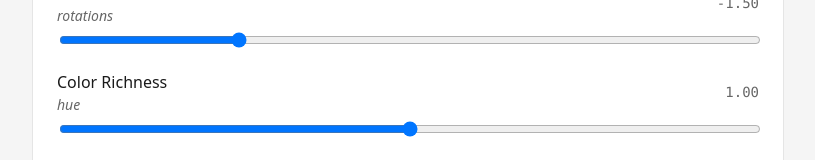
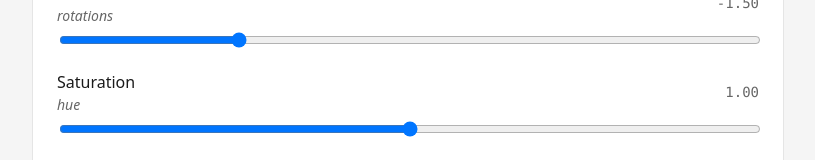
Before and after one commit to obangpub/cubehelix-studio, a React (Vite) app in the folder apps/web/: page / in a window 1280 px wide. Shown: the part 273-433 px from the top of the page, without its empty margins (232-1047 px from the left). Built offline with nearby package versions, Linux system fonts and the light colour scheme.

Commit message:
fix(web): label hue slider 'Saturation' since cubehelix's hue param is chromatic amplitude

```diff
--- a/apps/web/src/components/ParamControls.tsx
+++ b/apps/web/src/components/ParamControls.tsx
@@ -31,7 +31,7 @@ export function ParamControls({ params, onChange }: ParamControlsProps) {
         onChange={update("rotations")}
       />
       <Slider
-        label="Color Richness"
+        label="Saturation"
         technicalName="hue"
         value={params.hue}
         min={0}
```
